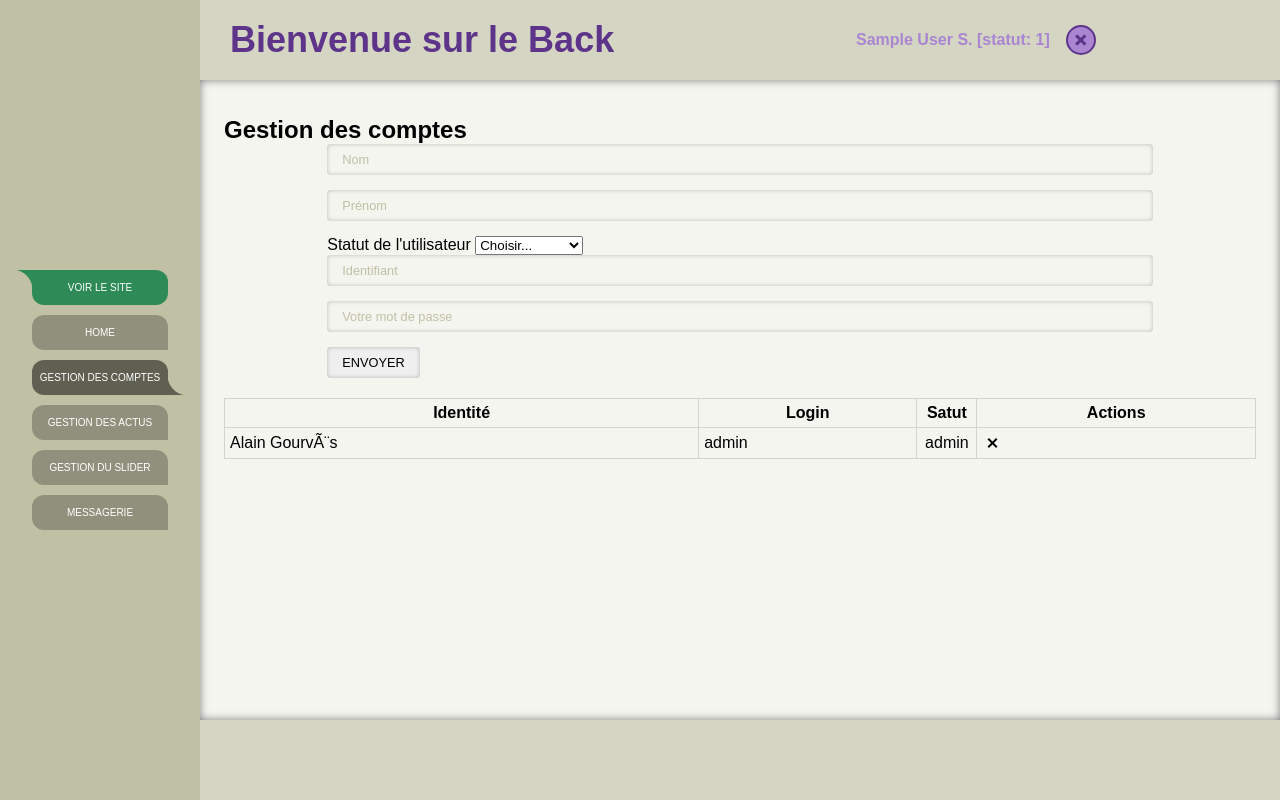
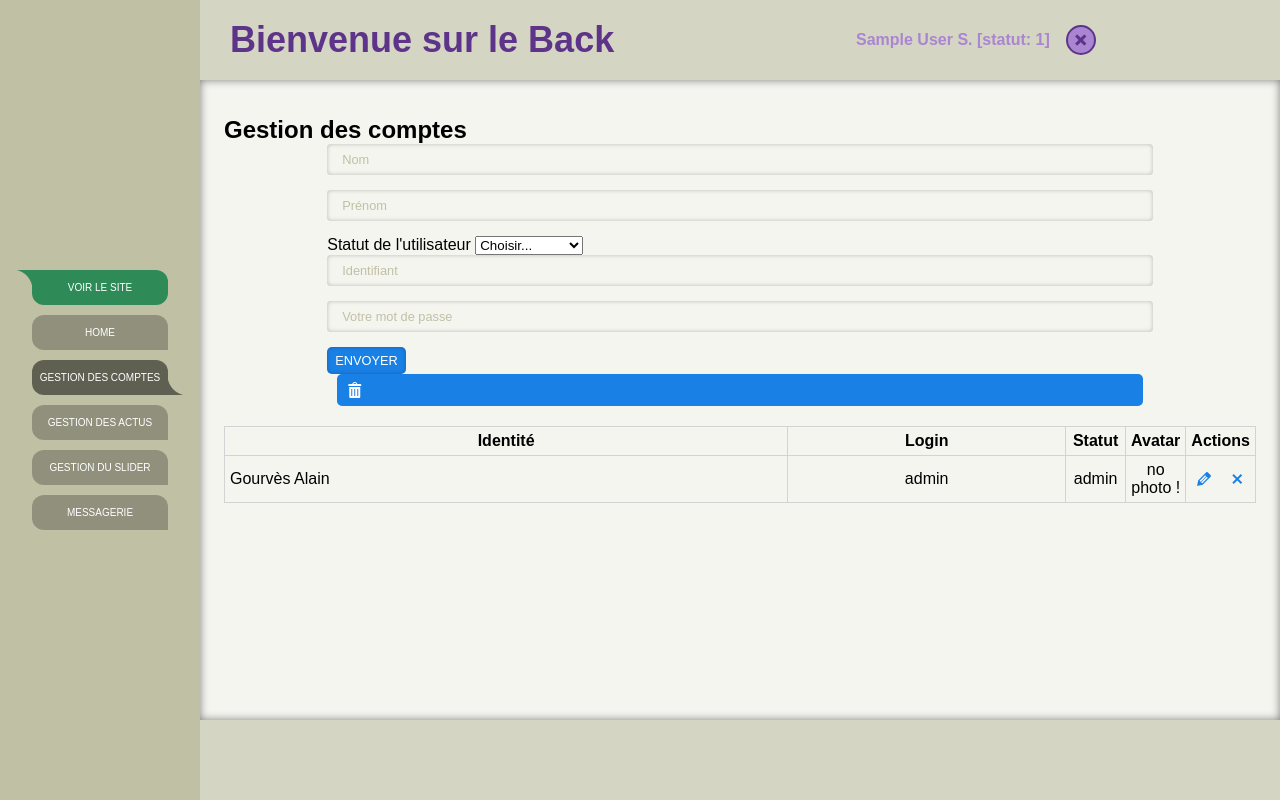
Before and after one commit to AlainGourves/CMS, a PHP site: page /admin/admin.php?module=comptes&action=afficher_comptes in a window 1280 px wide. Run offline with PHP 8.4, Linux system fonts and the light colour scheme; the visitor is signed in with stand-in values (Sample User, id 1); data comes from the database, SQL or seed files in the repository; tables that the repository leaves empty hold one stand-in row (values such as "Sample post").

Commit message:
Ajout modifier compte

```diff
--- a/admin/admin.html
+++ b/admin/admin.html
@@ -59,6 +59,7 @@
 
         </footer>
     </main>
+    <script src="./js/main.js"></script>
 </body>
 
 </html>
--- a/admin/comptes.php
+++ b/admin/comptes.php
@@ -10,10 +10,11 @@ if (isset($_SESSION['id_compte'])) {
         switch ($_GET['action']) {
             case 'afficher_comptes':
                 $entete = "<h1>Gestion des comptes</h1>";
+                $action_form = "afficher_comptes";
                 if (isset($_POST['submit'])) {
                     // gère la liste déroulante des statuts
                     if(!empty($_POST['statut_compte'])) {
-                        $selected[$_POST['statut_compte']] = "selected=\"selected\"";
+                        $selected[$_POST['statut_compte']] = " selected=\"selected\"";
                     }
                     if(empty($_POST['nom_compte'])) {
                         $message['nom_compte'] = "<label for=\"nom_compte\" class=\"pas_ok\">Mets ton nom, gros naze !</label>";
@@ -26,10 +27,10 @@ if (isset($_SESSION['id_compte'])) {
                     }elseif(empty($_POST['pass_compte'])) {
                         $message['pass_compte'] = "<label for=\"pass_compte\" class=\"pas_ok\">Mets un mot de passe, gros naze !</label>";
                     }else{
-                        $nom_compte = $_POST['nom_compte'];
-                        $prenom_compte = $_POST['prenom_compte'];
-                        $statut_compte = $_POST['statut_compte'];
-                        $login_compte = $_POST['login_compte'];
+                        $nom_compte = addslashes($_POST['nom_compte']);
+                        $prenom_compte = addslashes($_POST['prenom_compte']);
+                        $statut_compte = addslashes($_POST['statut_compte']);
+                        $login_compte = addslashes($_POST['login_compte']);
                         $pass_compte = $_POST['pass_compte'];
                         $requete = "INSERT INTO comptes
                                         SET nom_compte='". $nom_compte. "',
@@ -40,11 +41,46 @@ if (isset($_SESSION['id_compte'])) {
                         $result = mysqli_query($connexion, $requete);
                         if ($result) {
                             $insertion = true;
-                            $message['resultat'] = "<p class=\"ok\">Bravo, ". $prenom_compte. ", te voilà inséré dans la base !</p>";
+                            $message['resultat'] = "<p class=\"alerte ok\">Bravo, ". $prenom_compte. ", te voilà inséré dans la base !</p>";
                         }else{
-                            $message['resultat'] = "<p class=\"pas_ok\">Hélas, ". $prenom_compte. ", une couille git dans le potage !</p>";
+                            $message['resultat'] = "<p class=\"alerte pas_ok\">Hélas, ". $prenom_compte. ", une couille git dans le potage !</p>";
                         }
                     }
+                }
+                break;
+
+            case 'modifier_compte':
+                $action_form = "modifier_compte&id_compte=". $_GET['id_compte'];
+                if (isset($_POST['submit'])) {
+                    $requete = "UPDATE comptes SET
+                            nom_compte='". addslashes($_POST['nom_compte']). "',
+                            prenom_compte='". addslashes($_POST['prenom_compte']). "',
+                            statut_compte='". addslashes($_POST['statut_compte']). "',
+                            login_compte='". addslashes($_POST['login_compte']). "'";
+                    if (!empty($_POST['pass_compte'])) {
+                        $requete .= ", pass_compte = SHA1('". $_POST['pass_compte']. "') ";
+                    }
+                    $requete .= "WHERE id_compte = '". $_GET['id_compte']. "'";
+                    $resultat = mysqli_query($connexion, $requete);
+                    if ($resultat) {
+                        $insertion = true;
+                        $message['resultat'] = "<p class=\"alerte ok\">Le compte a bien été modifié.</p>";
+                        $action_form = "afficher_comptes";
+                    }else{
+                        $message['resultat'] = "<p class=\"alerte pas_ok\">Hélas, il y a eu un problème !</p>";
+                    }
+                }
+                if(isset($_GET['id_compte'])) {
+                    // on récupère les infos de id_compte
+                    $requete = "SELECT * FROM comptes WHERE id_compte='". $_GET['id_compte']. "'";
+                    $resultat = mysqli_query($connexion, $requete);
+                    // il y a un seul résultat max (id_compte est une clé primaire)
+                    $ligne = mysqli_fetch_object($resultat);
+                    $_POST['nom_compte'] = $ligne->nom_compte;
+                    $_POST['prenom_compte'] = $ligne->prenom_compte;
+                    $_POST['login_compte'] = $ligne->login_compte;
+                    // pour la liste déroulante
+                    $selected[$ligne->statut_compte] = " selected=\"selected\"";
                 }
                 break;
 
@@ -70,27 +106,31 @@ if (isset($_SESSION['id_compte'])) {
                     }
                 }
                 break;
-
         }
 
         // on construit un tableau qui affiche tous les comptes
-        $tab_resultats = "\n<table class=\"tab_resultats\">\n";
-        $tab_resultats .= "<tr>\n<th>Identité</th>\n<th>Login</th>\n<th>Satut</th>\n<th>Actions</th>\n</tr>\n";
-
         $requete = "SELECT * FROM comptes ORDER BY id_compte";
         $resultat = mysqli_query($connexion, $requete);
-        while ($ligne = mysqli_fetch_object($resultat)) {
-            $tab_resultats .= "<tr>\n";
-            $tab_resultats .= "\t<td>". utf8_encode($ligne->prenom_compte). " ". utf8_encode($ligne->nom_compte) ."</td>\n";
-            $tab_resultats .= "\t<td>". $ligne->login_compte ."</td>\n";
-            $tab_resultats .= "\t<td>". $ligne->statut_compte ."</td>\n";
-            $tab_resultats .= "\t<td>
-			<a href=\"admin.php?module=comptes&action=supprimer_compte&statut_compte=".$ligne->statut_compte."&id_compte=".$ligne->id_compte."\">
-			<span class=\"dashicons dashicons-no-alt\"></span>
-			</a></td>\n";
-            $tab_resultats .= "</tr>\n";
-        }
-        $tab_resultats .= "</table>\n";
+        $tab_resultats = afficher_comptes($connexion,$requete);
+
+        // $tab_resultats = "\n<table class=\"tab_resultats\">\n";
+        // $tab_resultats .= "<tr>\n<th>Identité</th>\n<th>Login</th>\n<th>Satut</th>\n<th>Actions</th>\n</tr>\n";
+
+        // while ($ligne = mysqli_fetch_object($resultat)) {
+        //     $tab_resultats .= "<tr>\n";
+        //     $tab_resultats .= "\t<td>". $ligne->prenom_compte. " ". $ligne->nom_compte ."</td>\n";
+        //     $tab_resultats .= "\t<td>". $ligne->login_compte ."</td>\n";
+        //     $tab_resultats .= "\t<td>". $ligne->statut_compte ."</td>\n";
+        //     $tab_resultats .= "\t<td>
+		// 	<a href=\"admin.php?module=comptes&action=modifier_compte&id_compte=".$ligne->id_compte."\">
+		// 	<span class=\"dashicons dashicons-edit\"></span>
+		// 	<a href=\"admin.php?module=comptes&action=supprimer_compte&statut_compte=".$ligne->statut_compte."&id_compte=".$ligne->id_compte."\">
+		// 	<span class=\"dashicons dashicons-no-alt\"></span>
+        //     </a>
+        //     </a>            </td>\n";
+        //     $tab_resultats .= "</tr>\n";
+        // }
+        // $tab_resultats .= "</table>\n";
     }
 }else{
     header("Location:../index.php");
--- a/admin/form_comptes.html
+++ b/admin/form_comptes.html
@@ -4,8 +4,8 @@ if (isset($entete)) {
     echo $entete;
 }
 ?>
-
-<form id="form_compte" action="admin.php?module=comptes&action=ajouter_compte" method="POST" autocomplete="off">
+<form id="form_compte" action="admin.php?module=comptes&action=<?php if(isset($action_form)) {
+    echo $action_form;}?>" method="POST" autocomplete="off">
     <?php  if (isset($message['nom_compte'])) { echo $message['nom_compte']; } ?>
     <input type="text" name="nom_compte"  id="nom_compte" placeholder="Nom" value="<?php if(isset($_POST['nom_compte']) && !$insertion) echo $_POST['nom_compte']; ?>">
     <?php  if (isset($message['prenom_compte'])) { echo $message['prenom_compte']; } ?>
@@ -23,6 +23,7 @@ if (isset($entete)) {
     <?php  if (isset($message['pass_compte'])) { echo $message['pass_compte']; } ?>
     <input type="password" name="pass_compte"  id="pass_compte" placeholder="Votre mot de passe" value="" autocomplete="off">
     <input type="submit" name="submit" value="Envoyer">
+    <a href="#" id="videForm" class="ouinon"><span class="dashicons dashicons-trash"></span></a>
 </form>
 
 <?php  if (isset($message['resultat'])) { echo $message['resultat']; } ?>
--- /dev/null
+++ b/admin/js/main.js
@@ -0,0 +1,20 @@
+let formCompte = document.querySelector('#form_compte');
+
+window.addEventListener("load", e => {
+
+    if (formCompte) {
+        let fields = formCompte.elements;
+        let emptyBtn = document.querySelector('#videForm');
+
+        emptyBtn.addEventListener("click", e => {
+            for (i = 0; i < fields.length; i++) {
+                if (fields[i].nodeName === "SELECT"){
+                    fields[i].selectedIndex = 0;
+                }
+                if (fields[i].nodeName === "INPUT" && (fields[i].type === "text" || fields[i].type === "password")) {
+                    fields[i].value = '';
+                }
+            }
+        });
+    }
+});
--- a/css/back.css
+++ b/css/back.css
@@ -20,6 +20,7 @@
 	--orangePale: hsl(16, 100%, 90%);
 	--vert: hsl(110, 100%, 60%);
 	--bleu: hsl(210, 80%, 50%);
+	--bleuLight: hsl(210, 80%, 80%);
 	--vertPale: hsl(110, 100%, 90%);
 }
 
@@ -263,6 +264,7 @@ main #contenu_back p{
 #contenu_back input[type=submit]{
 	width: auto;
 	text-transform: uppercase;
+	margin-left: 0!important;
 }
 
 /* -------------------------------------------------------- TABLEAU résultat */
@@ -284,11 +286,17 @@ main #contenu_back p{
 	padding: 5px;
 }
 
-.tab_resultats tr:nth-of-type(2n +1):hover{
-	background-color: #94c2f1;
+.tab_resultats tr:hover{
+	background-color: var(--bleuLight);
 }
 
-.tab_resultats tr td:nth-of-type(3){
+.tab_resultats tr:nth-of-type(1):hover{
+	background-color: inherit;
+}
+
+.tab_resultats tr td:nth-of-type(3),
+.tab_resultats tr td:nth-of-type(4),
+.tab_resultats tr td:nth-of-type(5){
 	width: 60px;
 	text-align: center;
 }
@@ -310,7 +318,9 @@ main #contenu_back p{
 	align-items: center;
 }
 
-.ouinon a{
+.ouinon a,
+a.ouinon,
+#contenu_back input[type=submit]{
 	display: block;
 	padding: 6px 8px;
 	margin: 0 10px;
@@ -321,7 +331,9 @@ main #contenu_back p{
 	background-color: var(--bleu);
 }
 
-.ouinon a:hover{
+.ouinon a:hover,
+a.ouinon:hover,
+#contenu_back input[type=submit]:hover{
 	background-color: #000;
 }
 
@@ -364,6 +376,14 @@ main #contenu_back p{
 	font-weight: 700;
 }
 
+.tab_resultats .dashicons{
+	color: var(--bleu);
+}
+
+.tab_resultats .dashicons:hover{
+	color: #000;
+}
+
 p.ok{
 	color: var(--vert);
 	font-weight: 700;
--- a/outils/fonctions.php
+++ b/outils/fonctions.php
@@ -215,8 +215,7 @@ function afficher_contacts($connexion,$requete)
 	return $affichage;
 	}
 //=======================================
-function afficher_comptes($connexion,$requete)
-	{
+function afficher_comptes($connexion,$requete) {
 	$resultat=mysqli_query($connexion,$requete);
 	$i=0;
 	$affichage="<table class=\"tab_resultats\">\n";
@@ -228,34 +227,30 @@ function afficher_comptes($connexion,$requete)
 	$affichage.="<th>Avatar</th>\n";
 	$affichage.="<th>Actions</th>\n";
 	$affichage.="</tr>\n";
-	while($ligne=mysqli_fetch_object($resultat))
-		{
+	while($ligne=mysqli_fetch_object($resultat)) {
 		//on affiche le contenu de chaque uplet présent dans la table
 		$affichage.="<tr>\n";
-		$affichage.="<td>" . strtoupper($ligne->nom_compte) . " " . $ligne->prenom_compte . "</td>\n";
+		$affichage.="<td>" . $ligne->nom_compte. " " . $ligne->prenom_compte . "</td>\n";
 		$affichage.="<td style=\"text-align:center\">" . $ligne->login_compte . "</td>\n";
 		$affichage.="<td style=\"text-align:center\">" . $ligne->statut_compte . "</td>\n";
-		if(!empty($ligne->fichier_compte))
-			{
+		if(!empty($ligne->fichier_compte)) {
 			$avatar="<img class=\"miniature\" src=\"" . $ligne->fichier_compte  . "\" alt=\"\" />";
-			}
-		else
-			{
+		}else{
 			$avatar="no photo !";
-			}
+		}
 		$affichage.="<td style=\"text-align:center\">" . $avatar . "</td>\n";
 		$affichage.="<td>";
-		$affichage.="<a href=\"admin.php?action=compte&choix=modifier&id_compte=" . $ligne->id_compte . "\"><span class=\"dashicons dashicons-edit\"></span></a>";
+		$affichage.="<a href=\"admin.php?module=comptes&action=modifier_compte&id_compte=" . $ligne->id_compte . "\"><span class=\"dashicons dashicons-edit\"></span></a>";
 		$affichage.="&nbsp;&nbsp;&nbsp;";
-		$affichage.="<a href=\"admin.php?action=compte&choix=supprimer&id_compte=" . $ligne->id_compte . "\"><span class=\"dashicons dashicons-trash\"></span></a>";
+		$affichage.="<a href=\"admin.php?module=comptes&action=supprimer_compte&statut_compte=".$ligne->statut_compte."&id_compte=".$ligne->id_compte . "\"><span class=\"dashicons dashicons-no-alt\"></span></a>";
 		$affichage.="</td>\n";
 		$affichage.="</tr>\n";
 		$i++;
-		}
+	}
 	$affichage.="</table>\n";
 
 	return $affichage;
-	}
+}
 //======================================
 function extrait($texte,$nb_mots,$tolerance)
 	{
```
